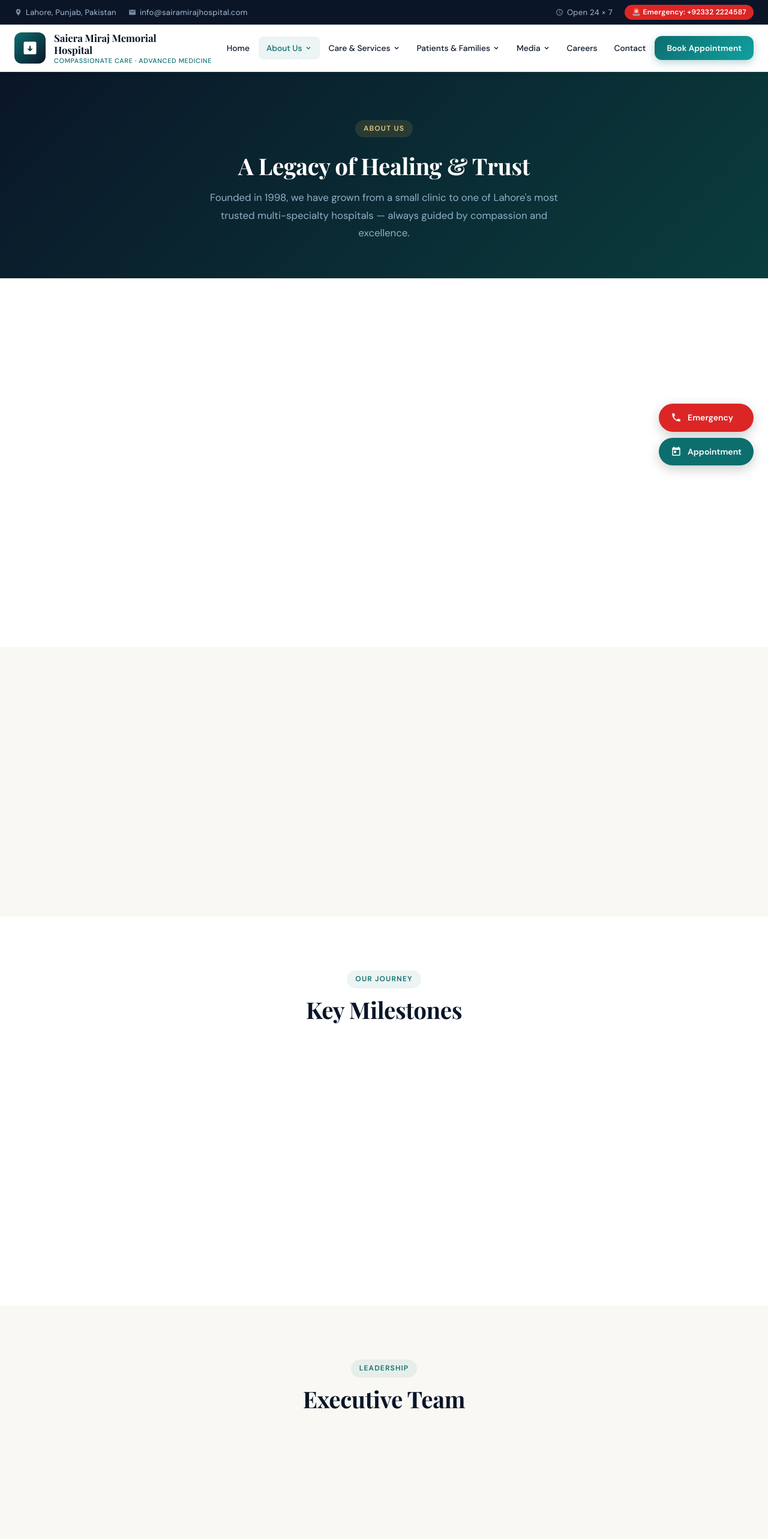
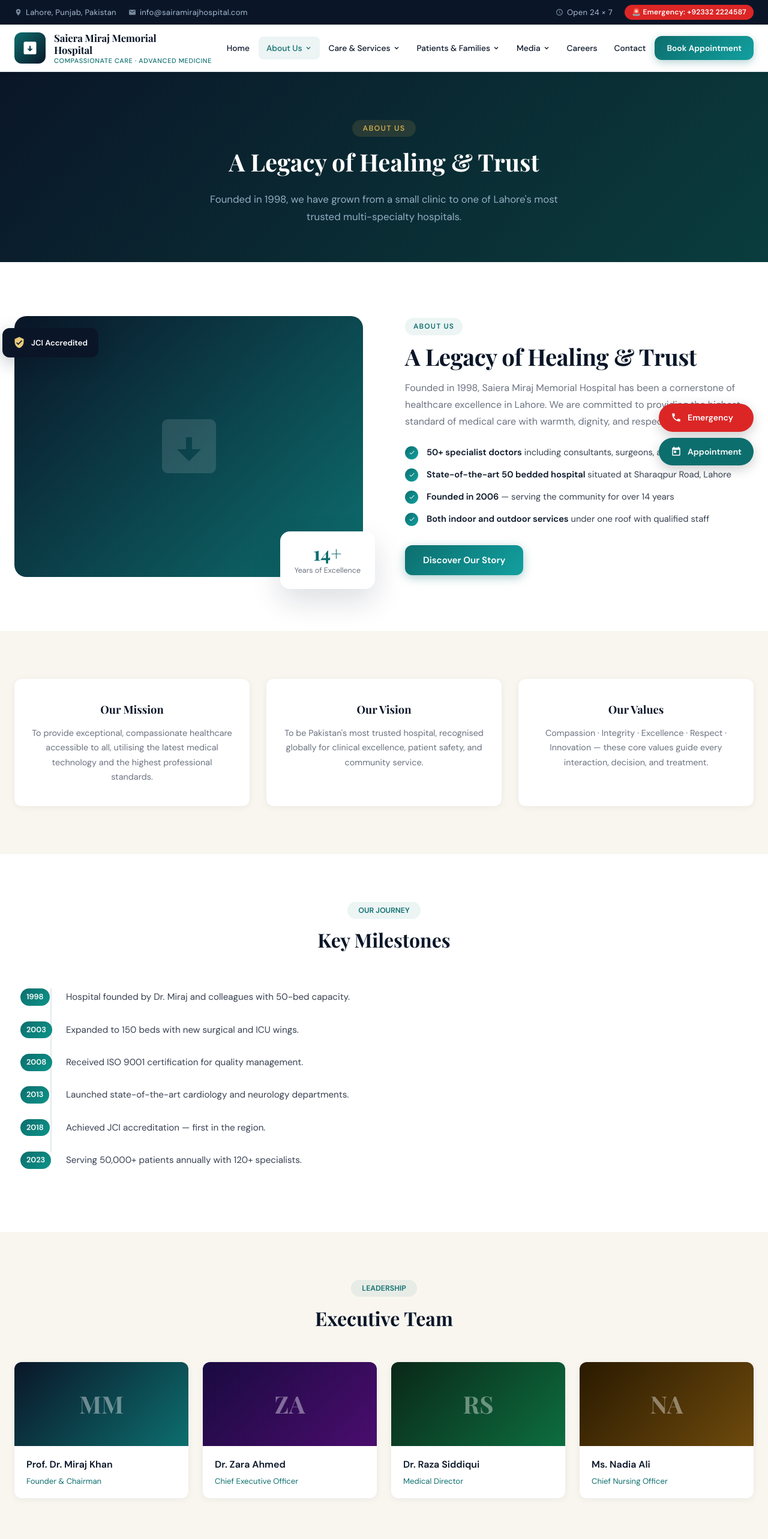
Before and after one commit to shitbyte/smmh-hospital, a Next.js app: page /about in a window 1280 px wide. Shown: the top 2566 px of the page at 60% size. Built offline with nearby package versions, Linux system fonts and the light colour scheme.

Commit message:
Fix reveal animation and broken imports

```diff
--- a/pages/about.jsx
+++ b/pages/about.jsx
@@ -1,8 +1,6 @@
-// pages/about.jsx  ── About Page
+
 import Layout from "../components/Layout";
 import { AboutSection } from "../components/Sections";
-import s from "../styles/Sections.module.css";
-import { ShieldIcon, CheckCircleIcon } from "../components/Icons";
 
 const milestones = [
   { year: "1998", event: "Hospital founded by Dr. Miraj and colleagues with 50-bed capacity." },
@@ -15,51 +13,41 @@ const milestones = [
 
 const leadership = [
   { initials: "MM", name: "Prof. Dr. Miraj Khan", role: "Founder & Chairman", color: ["#0a1628", "#0d6e6e"] },
-  { initials: "ZA", name: "Dr. Zara Ahmed",     role: "Chief Executive Officer", color: ["#1a0a40", "#4a0d6e"] },
-  { initials: "RS", name: "Dr. Raza Siddiqui",  role: "Medical Director", color: ["#0a2818", "#0d6e40"] },
-  { initials: "NA", name: "Ms. Nadia Ali",      role: "Chief Nursing Officer", color: ["#2a1a00", "#6e4a0d"] },
+  { initials: "ZA", name: "Dr. Zara Ahmed", role: "Chief Executive Officer", color: ["#1a0a40", "#4a0d6e"] },
+  { initials: "RS", name: "Dr. Raza Siddiqui", role: "Medical Director", color: ["#0a2818", "#0d6e40"] },
+  { initials: "NA", name: "Ms. Nadia Ali", role: "Chief Nursing Officer", color: ["#2a1a00", "#6e4a0d"] },
 ];
 
 export default function AboutPage() {
   return (
-    <Layout title="About Us" description="Learn about the history, mission, and team behind Saiera Miraj Memorial Hospital.">
-      {/* Hero Banner */}
-      <div style={{
-        background: "linear-gradient(135deg, var(--navy), #0a3d3d)",
-        padding: "80px 0 60px",
-        textAlign: "center",
-        color: "white",
-      }}>
+    <Layout title="About Us" description="Learn about Saiera Miraj Memorial Hospital.">
+
+      {/* Hero */}
+      <div style={{ background: "linear-gradient(135deg, #0a1628, #0a3d3d)", padding: "80px 0 60px", textAlign: "center", color: "white" }}>
         <div className="container">
-          <span className="section-label" style={{ color: "var(--gold-light)", background: "rgba(201,168,76,0.15)" }}>
-            About Us
-          </span>
-          <h1 className="section-title" style={{ color: "white", marginTop: 12 }}>
-            A Legacy of Healing &amp; Trust
-          </h1>
-          <p style={{ color: "#94afc8", maxWidth: 580, margin: "0 auto", fontSize: "1.05rem", lineHeight: 1.75 }}>
-            Founded in 1998, we have grown from a small clinic to one of Lahore&apos;s most
-            trusted multi-specialty hospitals — always guided by compassion and excellence.
+          <span style={{ background: "rgba(201,168,76,0.15)", color: "#c9a84c", padding: "6px 18px", borderRadius: 20, fontSize: "0.78rem", fontWeight: 600, letterSpacing: "0.1em", textTransform: "uppercase" }}>About Us</span>
+          <h1 style={{ color: "white", marginTop: 12, fontFamily: "'Playfair Display',serif", fontSize: "2.5rem" }}>A Legacy of Healing &amp; Trust</h1>
+          <p style={{ color: "#94afc8", maxWidth: 580, margin: "16px auto 0", fontSize: "1.05rem", lineHeight: 1.75 }}>
+            Founded in 1998, we have grown from a small clinic to one of Lahore&apos;s most trusted multi-specialty hospitals.
           </p>
         </div>
       </div>
 
-      {/* About Detail */}
+      {/* About Section */}
       <AboutSection />
 
-      {/* Mission & Vision */}
-      <section className="section" id="mission" style={{ background: "var(--cream)" }}>
+      {/* Mission Vision Values */}
+      <section style={{ padding: "80px 0", background: "#f9f6f0" }}>
         <div className="container">
           <div style={{ display: "grid", gridTemplateColumns: "repeat(auto-fit, minmax(280px, 1fr))", gap: 28 }}>
             {[
-              { icon: <ShieldIcon size={32} />, title: "Our Mission", text: "To provide exceptional, compassionate healthcare accessible to all, utilising the latest medical technology and the highest professional standards." },
-              { icon: <CheckCircleIcon size={32} />, title: "Our Vision",  text: "To be Pakistan&apos;s most trusted hospital, recognised globally for clinical excellence, patient safety, and community service." },
-              { icon: <ShieldIcon size={32} />,  title: "Our Values",  text: "Compassion · Integrity · Excellence · Respect · Innovation — these core values guide every interaction, decision, and treatment." },
+              { title: "Our Mission", text: "To provide exceptional, compassionate healthcare accessible to all, utilising the latest medical technology and the highest professional standards." },
+              { title: "Our Vision", text: "To be Pakistan's most trusted hospital, recognised globally for clinical excellence, patient safety, and community service." },
+              { title: "Our Values", text: "Compassion · Integrity · Excellence · Respect · Innovation — these core values guide every interaction, decision, and treatment." },
             ].map((item) => (
-              <div key={item.title} className="card reveal" style={{ padding: "36px 28px", textAlign: "center" }}>
-                <div style={{ color: "var(--teal)", marginBottom: 16 }}>{item.icon}</div>
+              <div key={item.title} style={{ background: "white", borderRadius: 12, padding: "36px 28px", textAlign: "center", boxShadow: "0 2px 12px rgba(0,0,0,0.06)" }}>
                 <h3 style={{ fontSize: "1.15rem", fontFamily: "'Playfair Display',serif", marginBottom: 12 }}>{item.title}</h3>
-                <p style={{ fontSize: "0.9rem", color: "var(--gray)", lineHeight: 1.7 }} dangerouslySetInnerHTML={{ __html: item.text }} />
+                <p style={{ fontSize: "0.9rem", color: "#6b7280", lineHeight: 1.7 }}>{item.text}</p>
               </div>
             ))}
           </div>
@@ -67,36 +55,17 @@ export default function AboutPage() {
       </section>
 
       {/* Milestones */}
-      <section className="section" id="message">
+      <section style={{ padding: "80px 0" }}>
         <div className="container">
           <div style={{ textAlign: "center", marginBottom: 56 }}>
-            <span className="section-label">Our Journey</span>
-            <h2 className="section-title">Key Milestones</h2>
+            <span style={{ background: "rgba(13,110,110,0.08)", color: "#0d6e6e", padding: "6px 18px", borderRadius: 20, fontSize: "0.78rem", fontWeight: 600, textTransform: "uppercase" }}>Our Journey</span>
+            <h2 style={{ fontFamily: "'Playfair Display',serif", fontSize: "2rem", marginTop: 12 }}>Key Milestones</h2>
           </div>
-          <div style={{ display: "flex", flexDirection: "column", gap: 0 }}>
+          <div style={{ display: "flex", flexDirection: "column" }}>
             {milestones.map((m, i) => (
-              <div key={m.year} className="reveal" style={{
-                display: "flex",
-                gap: 24,
-                alignItems: "flex-start",
-                paddingBottom: 28,
-                borderLeft: i < milestones.length - 1 ? "2px solid var(--border)" : "2px solid transparent",
-                paddingLeft: 24,
-                marginLeft: 60,
-                position: "relative",
-              }}>
-                <div style={{
-                  position: "absolute",
-                  left: -52,
-                  background: "linear-gradient(135deg,var(--teal),var(--teal-light))",
-                  color: "white",
-                  padding: "4px 10px",
-                  borderRadius: 20,
-                  fontSize: "0.8rem",
-                  fontWeight: 700,
-                  whiteSpace: "nowrap",
-                }}>{m.year}</div>
-                <p style={{ fontSize: "0.95rem", color: "var(--gray-dark)", lineHeight: 1.6, paddingTop: 2 }}>{m.event}</p>
+              <div key={m.year} style={{ display: "flex", gap: 24, alignItems: "flex-start", paddingBottom: 28, borderLeft: i < milestones.length - 1 ? "2px solid #e5e7eb" : "2px solid transparent", paddingLeft: 24, marginLeft: 60, position: "relative" }}>
+                <div style={{ position: "absolute", left: -52, background: "linear-gradient(135deg,#0d6e6e,#0d9488)", color: "white", padding: "4px 10px", borderRadius: 20, fontSize: "0.8rem", fontWeight: 700 }}>{m.year}</div>
+                <p style={{ fontSize: "0.95rem", color: "#374151", lineHeight: 1.6, paddingTop: 2 }}>{m.event}</p>
               </div>
             ))}
           </div>
@@ -104,33 +73,26 @@ export default function AboutPage() {
       </section>
 
       {/* Leadership */}
-      <section className="section" id="team" style={{ background: "var(--cream)" }}>
+      <section style={{ padding: "80px 0", background: "#f9f6f0" }}>
         <div className="container">
           <div style={{ textAlign: "center", marginBottom: 48 }}>
-            <span className="section-label">Leadership</span>
-            <h2 className="section-title">Executive Team</h2>
+            <span style={{ background: "rgba(13,110,110,0.08)", color: "#0d6e6e", padding: "6px 18px", borderRadius: 20, fontSize: "0.78rem", fontWeight: 600, textTransform: "uppercase" }}>Leadership</span>
+            <h2 style={{ fontFamily: "'Playfair Display',serif", fontSize: "2rem", marginTop: 12 }}>Executive Team</h2>
           </div>
           <div style={{ display: "grid", gridTemplateColumns: "repeat(auto-fit, minmax(220px, 1fr))", gap: 24 }}>
             {leadership.map((p) => (
-              <div key={p.name} className="card reveal" style={{ overflow: "hidden" }}>
-                <div style={{
-                  height: 140,
-                  background: `linear-gradient(135deg,${p.color[0]},${p.color[1]})`,
-                  display: "flex", alignItems: "center", justifyContent: "center",
-                  fontFamily: "'Playfair Display',serif",
-                  fontSize: "2.5rem",
-                  fontWeight: 700,
-                  color: "rgba(255,255,255,0.3)",
-                }}>{p.initials}</div>
+              <div key={p.name} style={{ background: "white", borderRadius: 12, overflow: "hidden", boxShadow: "0 2px 12px rgba(0,0,0,0.06)" }}>
+                <div style={{ height: 140, background: `linear-gradient(135deg,${p.color[0]},${p.color[1]})`, display: "flex", alignItems: "center", justifyContent: "center", fontFamily: "'Playfair Display',serif", fontSize: "2.5rem", fontWeight: 700, color: "rgba(255,255,255,0.4)" }}>{p.initials}</div>
                 <div style={{ padding: "18px 20px" }}>
                   <div style={{ fontWeight: 600, fontSize: "1rem", marginBottom: 4 }}>{p.name}</div>
-                  <div style={{ fontSize: "0.82rem", color: "var(--teal)" }}>{p.role}</div>
+                  <div style={{ fontSize: "0.82rem", color: "#0d6e6e" }}>{p.role}</div>
                 </div>
               </div>
             ))}
           </div>
         </div>
       </section>
+
     </Layout>
   );
 }
--- a/styles/globals.css
+++ b/styles/globals.css
@@ -212,8 +212,8 @@ ul, ol { list-style: none; }
 
 /* ─── Scroll Reveal ─────────────────────────────────────────────────────── */
 .reveal {
-  opacity: 0;
-  transform: translateY(24px);
+  opacity: 1;
+  transform: translateY(0);
   transition: opacity 0.6s ease, transform 0.6s ease;
 }
 
```
